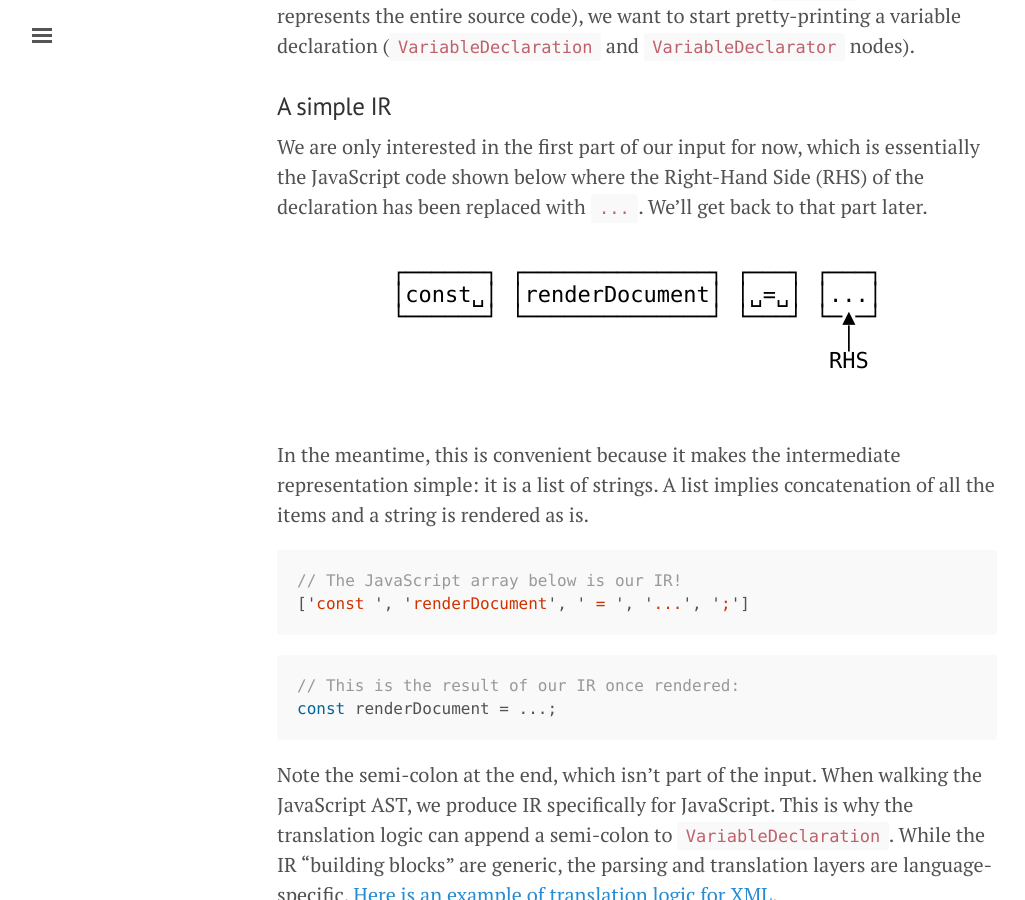
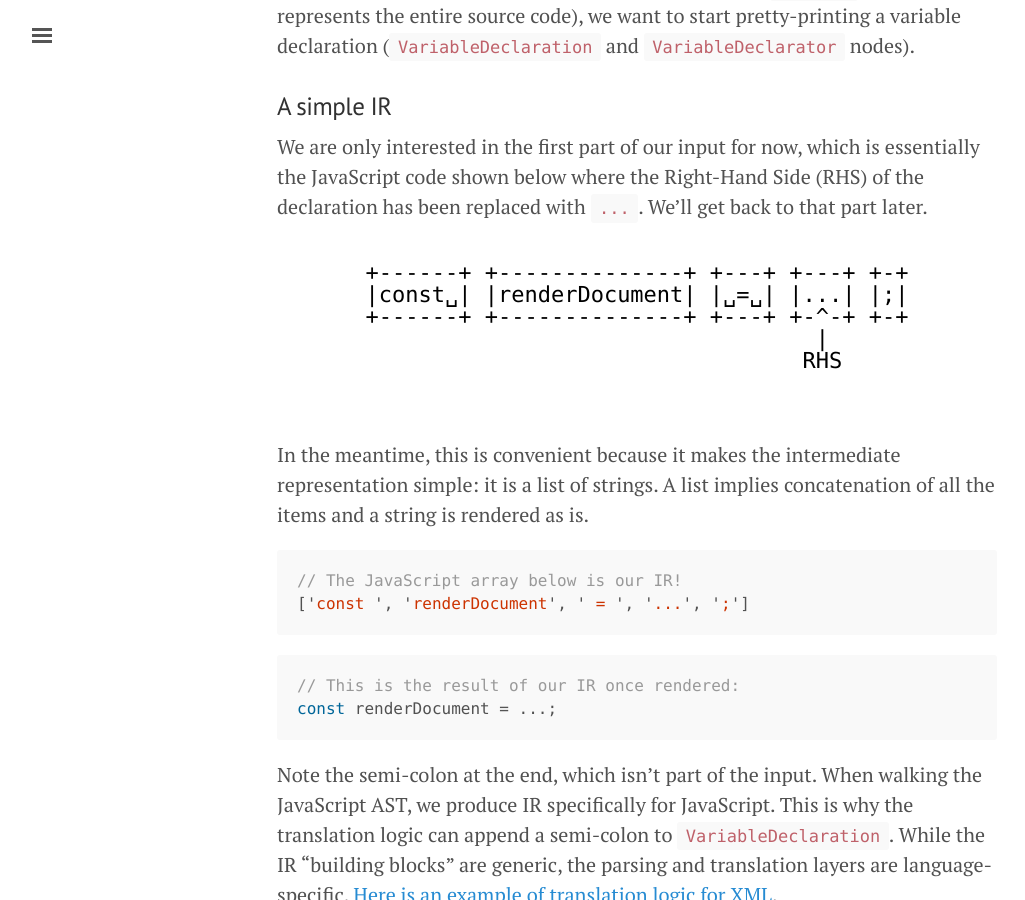
Before and after one commit to willdurand/willdurand.github.io, a Jekyll site: the page built from _posts/2021-07-23-on-pretty-printers.md, in a window 1280 px wide and 900 px high, scrolled down 2609 px. Shown: the whole window, without its empty margins (3-1028 px from the left). Built offline with Jekyll 4.4.1, drawn with Linux system fonts in a browser that asks for light colours.

Commit message:
ASCII basic is more portable than ASCII extended
Less problems with fonts

```diff
--- a/_posts/2021-07-23-on-pretty-printers.md
+++ b/_posts/2021-07-23-on-pretty-printers.md
@@ -121,10 +121,10 @@ the declaration has been replaced with `...`. We'll get back to that part later.
 
 <figure class="ascii">
 <pre>
-┌──────┐ ┌──────────────┐ ┌───┐ ┌───┐
-│const␣│ │renderDocument│ │␣=␣│ │...│
-└──────┘ └──────────────┘ └───┘ └─▲─┘
-                                  │
++------+ +--------------+ +---+ +---+ +-+
+|const␣| |renderDocument| |␣=␣| |...| |;|
++------+ +--------------+ +---+ +-^-+ +-+
+                                  |
                                  RHS
 </pre>
 </figure>
```
